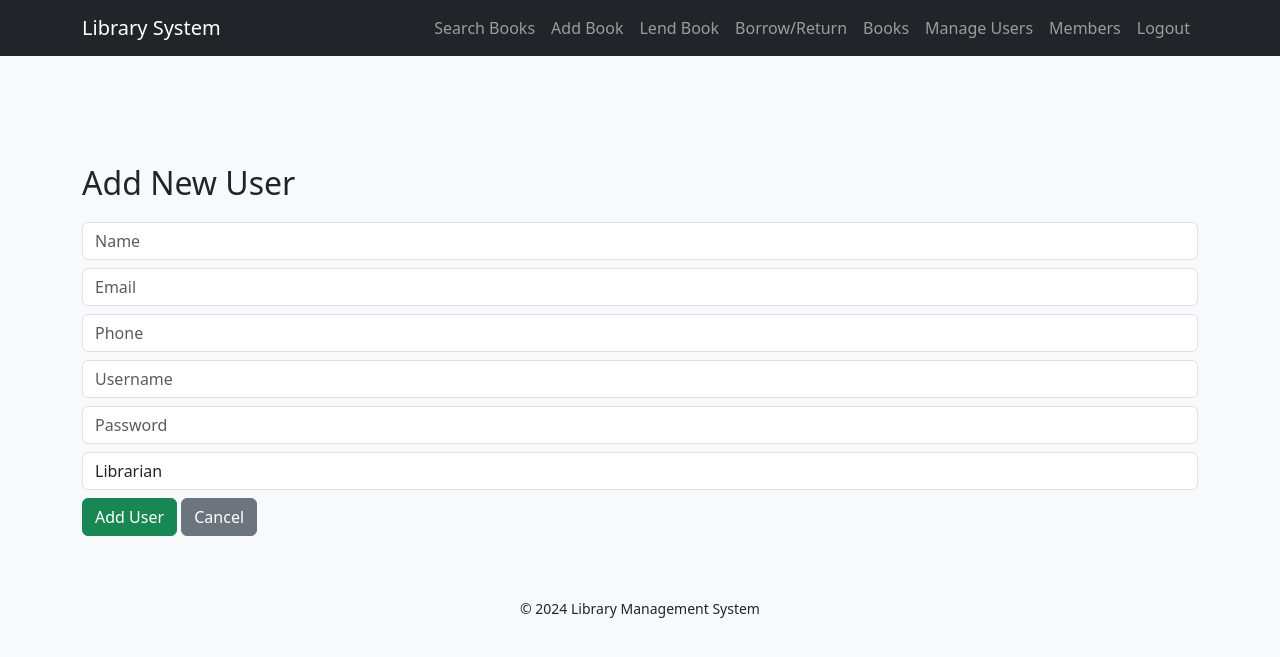
After one commit to kvvr0076/LibraryManagementSystem, a Flask app: page /add_user in a window 1280 px wide. The commit adds this page. Shown: the top 657 px of the page. Run offline with Flask 3, Linux system fonts and the light colour scheme; the visitor is signed in with stand-in values (Sample User, id 1); data that the repository does not hold is empty.

Commit message:
Added add_user in Manage users section

```diff
--- a/app.py
+++ b/app.py
@@ -268,6 +268,36 @@ def return_book(record_id):
     return redirect(url_for('borrow'))
 
 
+@app.route('/add_user', methods=['GET', 'POST'])
+@login_required
+@admin_required
+def add_user():
+    if request.method == 'POST':
+        name = request.form['name']
+        email = request.form['email']
+        phone = request.form['phone']
+        username = request.form['username']
+        password = request.form['password']
+        role = request.form['role']
+
+        conn = db_connection()
+        cursor = conn.cursor(dictionary=True)
+        cursor.execute("SELECT * FROM users WHERE username = %s", (username,))
+        if cursor.fetchone():
+            flash('Username already exists. Choose another.', 'danger')
+            return redirect(url_for('add_user'))
+
+        cursor.execute("INSERT INTO users (name, email, phone, username, password, role) VALUES (%s, %s, %s, %s, %s, %s)",
+                       (name, email, phone, username, password, role))
+        conn.commit()
+        cursor.close()
+        conn.close()
+        flash('New user added successfully.', 'success')
+        return redirect(url_for('manage_users'))
+
+    return render_template('add_user.html')
+
+
 @app.route('/users')
 @login_required
 @admin_required
--- /dev/null
+++ b/templates/add_user.html
@@ -0,0 +1,18 @@
+{% extends 'layout.html' %}
+
+{% block content %}
+<h2>Add New User</h2>
+<form method="POST">
+    <input type="text" name="name" class="form-control mb-2" placeholder="Name" required>
+    <input type="email" name="email" class="form-control mb-2" placeholder="Email" required>
+    <input type="text" name="phone" class="form-control mb-2" placeholder="Phone" required>
+    <input type="text" name="username" class="form-control mb-2" placeholder="Username" required>
+    <input type="text" name="password" class="form-control mb-2" placeholder="Password" required>
+    <select name="role" class="form-control mb-2" required>
+        <option value="librarian" selected>Librarian</option>
+        <option value="admin">Admin</option>
+    </select>
+    <button class="btn btn-success">Add User</button>
+    <a href="{{ url_for('manage_users') }}" class="btn btn-secondary">Cancel</a>
+</form>
+{% endblock %}
--- a/templates/manage_users.html
+++ b/templates/manage_users.html
@@ -2,6 +2,7 @@
 
 {% block content %}
 <h2>Manage Users</h2>
+<a class="btn btn-primary mb-3" href="{{ url_for('add_user') }}">Add New User</a>
 <table class="table table-bordered">
     <thead>
         <tr>
```
